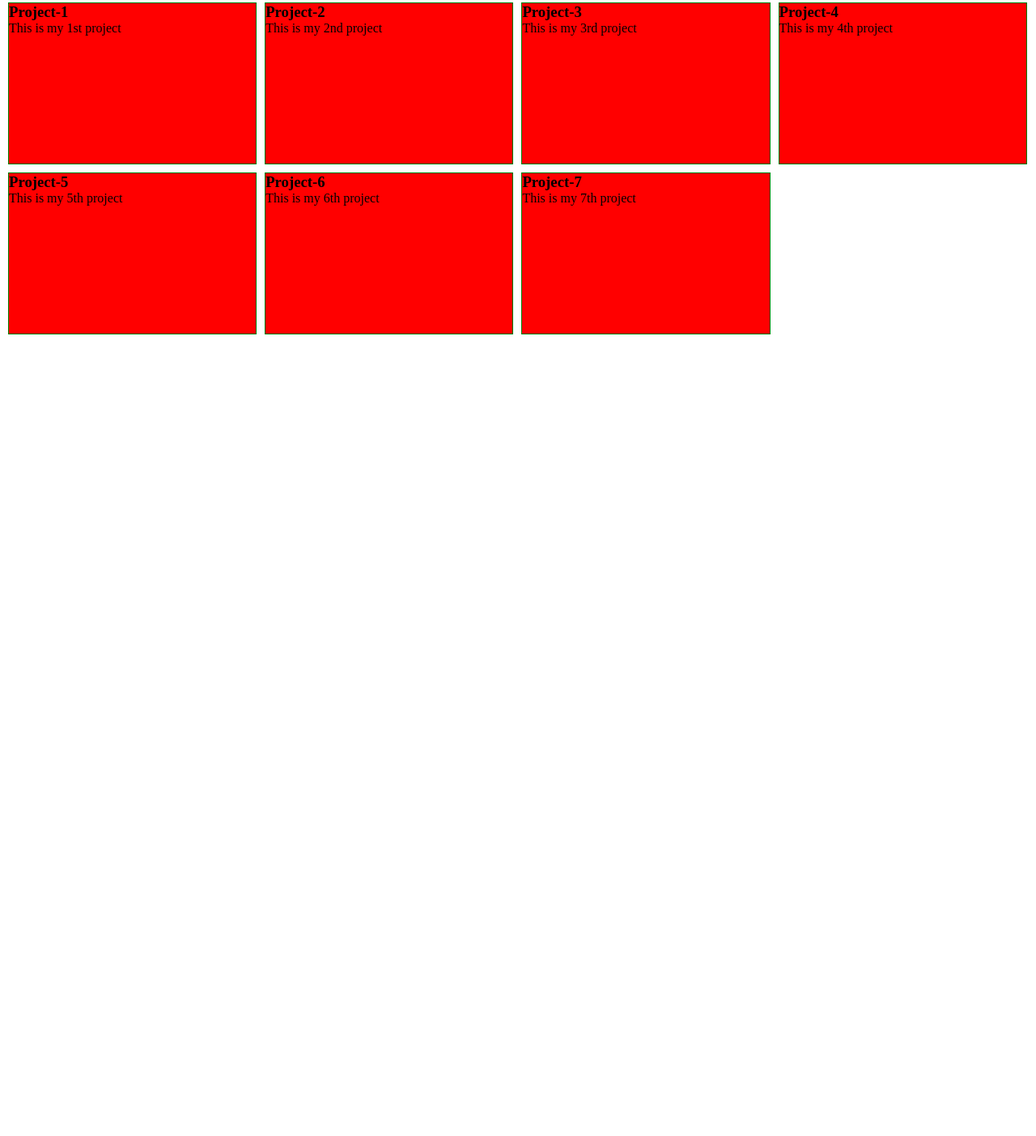
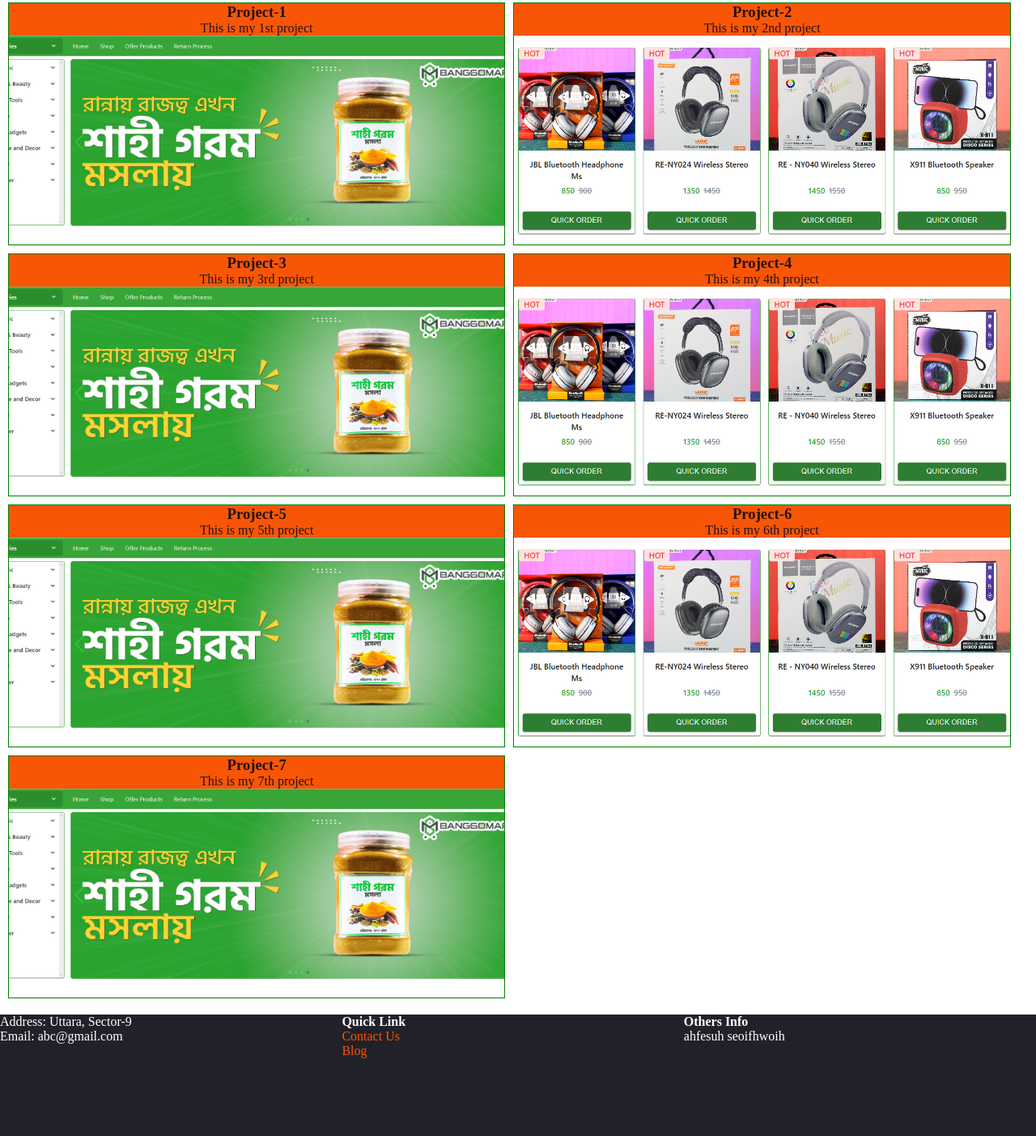
Before and after one commit to Muntasir2762/Batch-16-Class-11, a plain HTML site: page index.html in a window 1280 px wide. Shown: the part 312-1715 px from the top of the page at 81% size. Before the commit the page ends 800 px from the top, so only its background shows below. Drawn offline with Linux system fonts and the light colour scheme.

Commit message:
footer section is added

```diff
--- a/index.html
+++ b/index.html
@@ -12,40 +12,72 @@
     </section>
 
     <section class="project">
-        <div class="project-item">
+        <div class="project-item" style="background-image: url('images/project.png');">
+            <div class="project-content">
                 <h3>Project-1</h3>
                 <p>This is my 1st project</p>
             </div>
+        </div>
 
-        <div class="project-item">
+        <div class="project-item" style="background-image: url('images/project2.png');">
+            <div class="project-content">
                 <h3>Project-2</h3>
                 <p>This is my 2nd project</p>
             </div>
+        </div>
 
-        <div class="project-item">
+        <div class="project-item" style="background-image: url('images/project.png');">
+            <div class="project-content">
                 <h3>Project-3</h3>
                 <p>This is my 3rd project</p>
             </div>
+        </div>
 
-        <div class="project-item">
+        <div class="project-item" style="background-image: url('images/project2.png');">
+            <div class="project-content">
                 <h3>Project-4</h3>
                 <p>This is my 4th project</p>
             </div>
+        </div>
 
-        <div class="project-item">
+        <div class="project-item" style="background-image: url('images/project.png');">
+            <div class="project-content">
                 <h3>Project-5</h3>
                 <p>This is my 5th project</p>
             </div>
+        </div>
 
-        <div class="project-item">
+        <div class="project-item" style="background-image: url('images/project2.png');">
+            <div class="project-content">
                 <h3>Project-6</h3>
                 <p>This is my 6th project</p>
             </div>
+        </div>
 
-        <div class="project-item">
+        <div class="project-item" style="background-image: url('images/project.png');">
+            <div class="project-content">
                 <h3>Project-7</h3>
                 <p>This is my 7th project</p>
             </div>
+        </div>
     </section>
+
+    <footer class="footer">
+        <div class="footer-item">
+            <p>Address: Uttara, Sector-9</p>
+            <p>Email: abc@gmail.com</p>
+        </div>
+
+        <div class="footer-item">
+            <h4>Quick Link</h4>
+            <a href="#" class="link">Contact Us</a>
+            <a href="#" class="link">Blog</a>
+        </div>
+
+        <div class="footer-item">
+            <h4>Others Info</h4>
+            <p>ahfesuh seoifhwoih</p>
+        </div>
+    </footer>
 </body>
 </html>
--- a/style.css
+++ b/style.css
@@ -22,10 +22,38 @@
 
 .project-item{
     float: left;
-    height: 200px;
-    background-color: red;
-    width: 24%;
+    height: 300px;
+    /* background-color: red; */
+    width: 48%;
     border: 1px solid green;
     margin-left: 10px;
     margin-bottom: 10px;
+    /* background-image: url('images/project.png'); */
+    background-repeat: no-repeat;
+    background-size: cover;
+    background-position: center;
+    text-align: center;
+    color: #241212;
 }
+
+.project-content {
+    background-color: #F85606;
+}
+
+.footer{
+    margin-top: 10px;
+    height: 150px;
+    background-color: #212129;
+    color: white;
+}
+
+.footer-item{
+    float: left;
+    width: 33%;
+}
+
+.link{
+    text-decoration: none;
+    display: block;
+    color: #F85606;
+}
```
Also changed, not shown: images/project.png (added), images/project2.png (added). Lines whose indentation alone changed are shown as unchanged.
